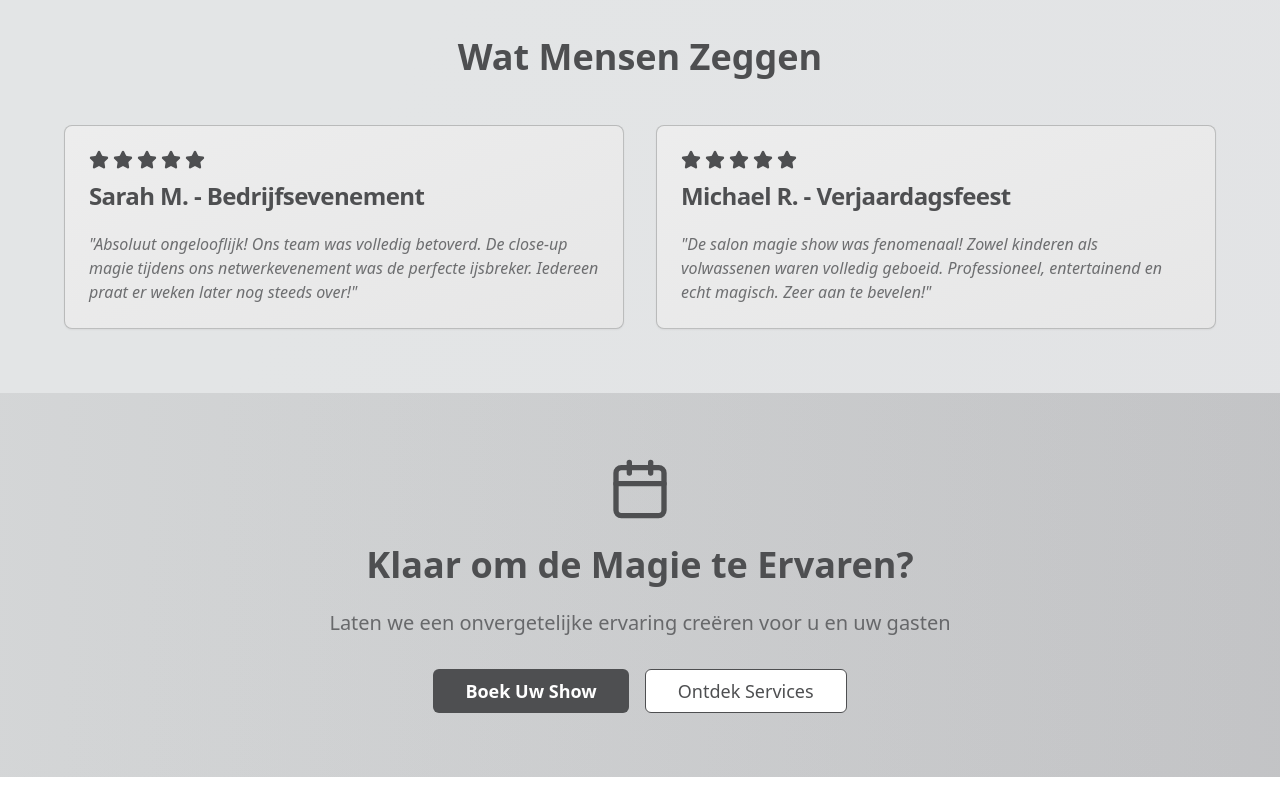
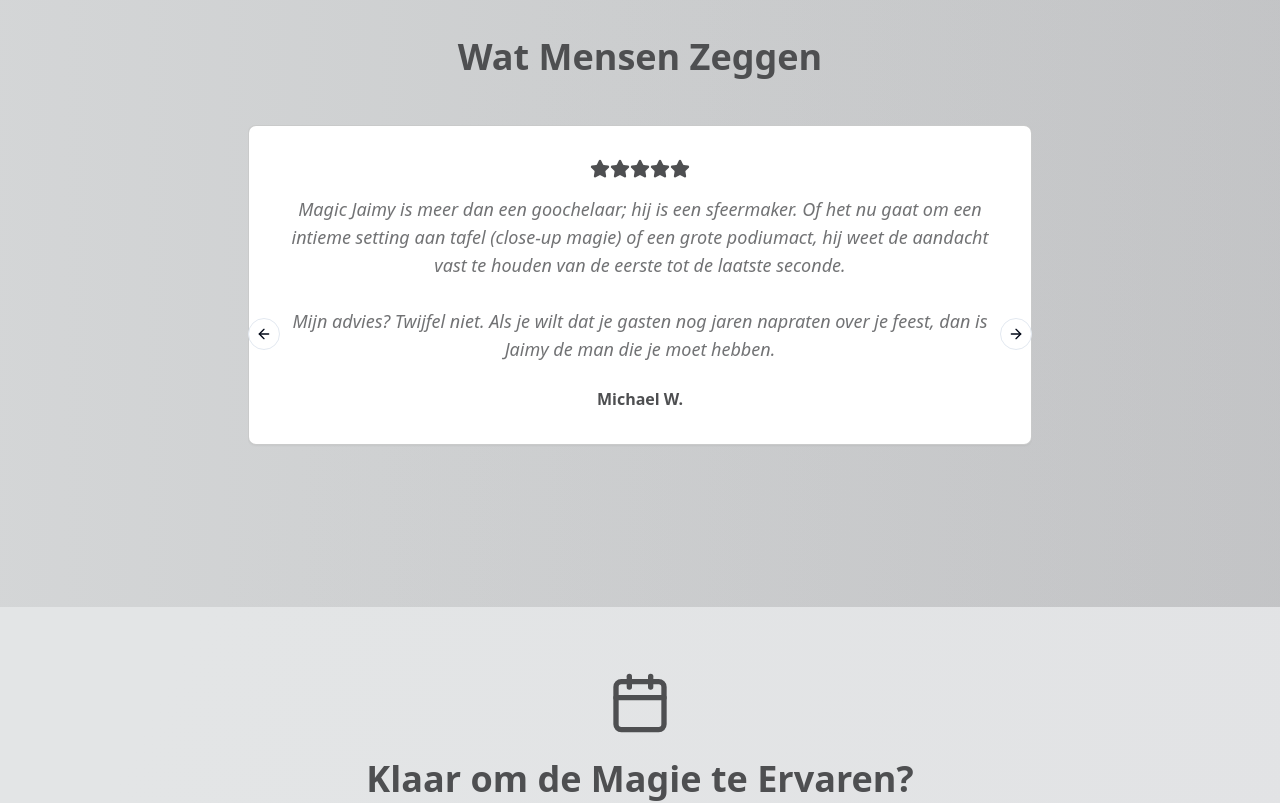
Before and after one commit to Gregoire-Intwali/JaimyMagic, a React (Vite) app: page /about in a window 1280 px wide. Shown: the part 1480-2283 px from the top of the page. Before the commit the page ends 2257 px from the top, so only its background shows below. Built offline with nearby package versions, Linux system fonts and the light colour scheme.

Commit message:
mini tweaks for correlation

```diff
--- a/src/pages/About.tsx
+++ b/src/pages/About.tsx
@@ -4,8 +4,55 @@ import { Link } from "react-router-dom";
 import { Button } from "@/components/ui/button";
 import { Card, CardContent, CardDescription, CardHeader, CardTitle } from "@/components/ui/card";
 import { Sparkles, Award, Heart, Users, Calendar, Star } from "lucide-react";
+import {
+  Carousel,
+  CarouselContent,
+  CarouselItem,
+  CarouselNext,
+  CarouselPrevious,
+} from "@/components/ui/carousel";
 
 const About = () => {
+    const getCardSpacing = (text) => {
+  const length = text.length;
+
+  if (length > 400) return "py-6 sm:py-10"; // long review
+  if (length > 200) return "py-6 sm:py-8";  // medium
+  return "py-6 sm:py-6";                   // short
+};
+   const reviews = [
+    {
+      text: `Magic Jaimy is meer dan een goochelaar; hij is een sfeermaker. Of het nu gaat om een intieme setting aan tafel (close-up magie) of een grote podiumact, hij weet de aandacht vast te houden van de eerste tot de laatste seconde.
+
+Mijn advies? Twijfel niet. Als je wilt dat je gasten nog jaren napraten over je feest, dan is Jaimy de man die je moet hebben.`,
+      name: "Michael W.",
+    },
+    {
+      text: `Magic Jaimy heeft al meerdere keren opgetreden voor onze familie en weet ons telkens opnieuw te verrassen. Zijn shows blijven origineel, met telkens nieuwe en creatieve acts die zowel jong als oud boeien.
+
+Daarnaast heeft hij een uitstekende klik met kinderen. Hij betrekt hen actief, stelt hen op hun gemak en laat hen echt genieten van de magie. Het is ongelofelijk om te zien hoe hij hen laat lachen, verwonderen en zelfs een beetje laat geloven in echte magie.
+
+Een absolute aanrader voor elk evenement!`,
+      name: "Dorine B.",
+    },
+    {
+      text: `Magic Jaimy was een absolute topper op ons verjaardagsfeestje! Iedereen hing aan zijn lippen en werd continu verrast.`,
+      name: "Marieke B.",
+    },
+    {
+      text: `Zijn trucs zijn niet alleen indrukwekkend, maar ook origineel en verrassend.
+Daarnaast is hij ook een zeer vriendelijk en professioneel persoon.`,
+      name: "Eline B.",
+    },
+    {
+      text: `Iemand met duidelijk veel passie voor goochelen. Zeker de moeite waard!`,
+      name: "Anke B.",
+    },
+    {
+      text: `Heel gevarieerd en past zich perfect aan aan het publiek. Een aanrader!`,
+      name: "Kristof D.B.",
+    },
+  ];
   return (
     <div className="min-h-screen bg-gradient-to-br from-[#E3E5E6] via-[#E3E5E6] to-[#E2E3E5]">
       <Navigation />
@@ -125,53 +172,50 @@ verwonderde blikken.
         </div>
       </section>
 
-      {/* Testimonials Section */}
-      <section className="py-16 px-4">
-        <div className="max-w-6xl mx-auto">
-          <h2 className="text-4xl font-bold text-center text-[#4E4F51] mb-12">
+       {/* TESTIMONIALS (FIXED) */}
+      <section className="py-10 sm:py-16 px-4 bg-gradient-to-r from-[#4E4F51]/10 to-[#101013]/15">
+        <div className="max-w-4xl mx-auto">
+          <h2 className="text-2xl sm:text-4xl font-bold text-center text-[#4E4F51] mb-8 sm:mb-12">
             Wat Mensen Zeggen
           </h2>
 
-          <div className="grid md:grid-cols-2 gap-8">
-            <Card className="bg-gradient-to-br from-[#4E4F51]/10 to-[#101013]/10 border-[#4E4F51]/30">
-              <CardHeader>
-                <div className="flex items-center space-x-1 mb-2">
+          <div className="relative px-10 sm:px-14">
+            <Carousel opts={{ align: "start", loop: true }}>
+              <CarouselContent className="-ml-2">
+                {reviews.map((review, index) => (
+                  <CarouselItem key={index} className="pl-2 basis-full">
+                    <Card className="bg-white border-[#4E4F51]/30 min-h-[260px] sm:min-h-[320px] flex items-center">
+                      <CardContent
+                        className={`w-full px-5 sm:px-8 text-center ${getCardSpacing(review.text)}`}
+                      >
+                        <div className="flex justify-center mb-3 sm:mb-4">
                           {[...Array(5)].map((_, i) => (
-                    <Star key={i} className="h-5 w-5 text-[#4E4F51] fill-current" />
+                            <Star key={i} className="h-4 w-4 sm:h-5 sm:w-5 text-[#4E4F51] fill-current" />
                           ))}
                         </div>
-                <CardTitle className="text-[#4E4F51]">Sarah M. - Bedrijfsevenement</CardTitle>
-              </CardHeader>
-              <CardContent>
-                <p className="text-[#4E4F51]/80 italic">
-                  "Absoluut ongelooflijk! Ons team was volledig betoverd. De close-up magie tijdens ons
-                  netwerkevenement was de perfecte ijsbreker. Iedereen praat er weken later nog steeds over!"
+
+                        <p className="text-sm sm:text-lg leading-relaxed italic text-[#4E4F51]/80 mb-4 sm:mb-6 whitespace-pre-line">
+                          {review.text}
                         </p>
+
+                        <div className="text-sm sm:text-base font-semibold text-[#4E4F51]">
+                          {review.name}
+                        </div>
                       </CardContent>
                     </Card>
+                  </CarouselItem>
+                ))}
+              </CarouselContent>
 
-            <Card className="bg-gradient-to-br from-[#4E4F51]/10 to-[#101013]/10 border-[#4E4F51]/30">
-              <CardHeader>
-                <div className="flex items-center space-x-1 mb-2">
-                  {[...Array(5)].map((_, i) => (
-                    <Star key={i} className="h-5 w-5 text-[#4E4F51] fill-current" />
-                  ))}
-                </div>
-                <CardTitle className="text-[#4E4F51]">Michael R. - Verjaardagsfeest</CardTitle>
-              </CardHeader>
-              <CardContent>
-                <p className="text-[#4E4F51]/80 italic">
-                  "De salon magie show was fenomenaal! Zowel kinderen als volwassenen waren volledig geboeid.
-                  Professioneel, entertainend en echt magisch. Zeer aan te bevelen!"
-                </p>
-              </CardContent>
-            </Card>
+              <CarouselPrevious className="left-0" />
+              <CarouselNext className="right-0" />
+            </Carousel>
           </div>
         </div>
       </section>
 
       {/* CTA Section */}
-      <section className="py-16 px-4 bg-gradient-to-r from-[#4E4F51]/10 to-[#101013]/15">
+      <section className="py-16 px-4 ">
         <div className="max-w-4xl mx-auto text-center">
           <Calendar className="h-16 w-16 text-[#4E4F51] mx-auto mb-6" />
           <h2 className="text-4xl font-bold text-[#4E4F51] mb-6">
--- a/src/pages/Gallery.tsx
+++ b/src/pages/Gallery.tsx
@@ -128,7 +128,7 @@ Daarnaast is hij ook een zeer vriendelijk en professioneel persoon.`,
             {galleryItems.map((item, index) => (
               <div
                 key={index}
-                className="rounded-lg overflow-hidden cursor-pointer"
+                className="rounded-lg overflow-hidden cursor-pointer aspect-square"
                 onClick={() =>
                   item.type === "video"
                     ? setSelectedVideo(item.src)
@@ -136,9 +136,9 @@ Daarnaast is hij ook een zeer vriendelijk en professioneel persoon.`,
                 }
               >
                 {item.type === "image" ? (
-                  <img src={item.src} className="w-full h-auto" />
+                  <img src={item.src} className="w-full h-full object-cover" />
                 ) : (
-                  <video src={item.src} muted autoPlay loop className="w-full" />
+                  <video src={item.src} muted autoPlay loop className="w-full h-full object-cover" />
                 )}
               </div>
             ))}
@@ -153,13 +153,14 @@ Daarnaast is hij ook een zeer vriendelijk en professioneel persoon.`,
             Wat Mensen Zeggen
           </h2>
 
+          <div className="relative px-10 sm:px-14">
             <Carousel opts={{ align: "start", loop: true }}>
               <CarouselContent className="-ml-2">
                 {reviews.map((review, index) => (
                   <CarouselItem key={index} className="pl-2 basis-full">
                     <Card className="bg-white border-[#4E4F51]/30 min-h-[260px] sm:min-h-[320px] flex items-center">
                       <CardContent
-  className={`px-5 sm:px-8 text-center flex flex-col justify-center ${getCardSpacing(review.text)}`}
+                        className={`w-full px-5 sm:px-8 text-center ${getCardSpacing(review.text)}`}
                       >
                         <div className="flex justify-center mb-3 sm:mb-4">
                           {[...Array(5)].map((_, i) => (
@@ -180,29 +181,31 @@ Daarnaast is hij ook een zeer vriendelijk en professioneel persoon.`,
                 ))}
               </CarouselContent>
 
-            {/* arrows alleen desktop */}
-            <div className="hidden sm:block">
-              <CarouselPrevious />
-              <CarouselNext />
+              <CarouselPrevious className="left-0" />
+              <CarouselNext className="right-0" />
+            </Carousel>
           </div>
-          </Carousel>
         </div>
       </section>
 
       {/* CTA */}
-      <section className="py-16 px-4 text-center">
-        <Calendar className="h-12 w-12 mx-auto mb-6 text-[#4E4F51]" />
-        <h2 className="text-2xl sm:text-4xl font-bold mb-6 text-[#4E4F51]">
-          Klaar Voor Uw Eigen Magische Ervaring?
+       <section className="py-16 ">
+        <div className="max-w-4xl mx-auto text-center">
+          <Calendar className="h-16 w-16 text-[#4E4F51] mx-auto mb-6" />
+          <h2 className="text-4xl font-bold text-[#4E4F51] mb-6">
+            Klaar om de Magie te Ervaren?
           </h2>
-
-        <div className="flex flex-col sm:flex-row gap-3 justify-center">
-          <Button asChild>
+          <p className="text-xl text-[#4E4F51]/80 mb-8">
+            Laten we een onvergetelijke ervaring creëren voor u en uw gasten
+          </p>
+          <div className="flex flex-col sm:flex-row gap-4 justify-center">
+            <Button asChild size="lg" className="bg-[#4E4F51] hover:bg-[#101013] text-[white] font-bold px-8 py-3 text-lg">
               <Link to="/booking">Boek Uw Show</Link>
             </Button>
-          <Button variant="outline" asChild>
-            <Link to="/about">Meer Over Ons</Link>
+            <Button asChild variant="outline" size="lg" className="border-[#4E4F51] text-[#4E4F51] hover:bg-[#4E4F51] hover:text-[white] px-8 py-3 text-lg">
+              <Link to="/">Ontdek Services</Link>
             </Button>
+          </div>
         </div>
       </section>
     </div>
```
Lines whose indentation alone changed are shown as unchanged.
